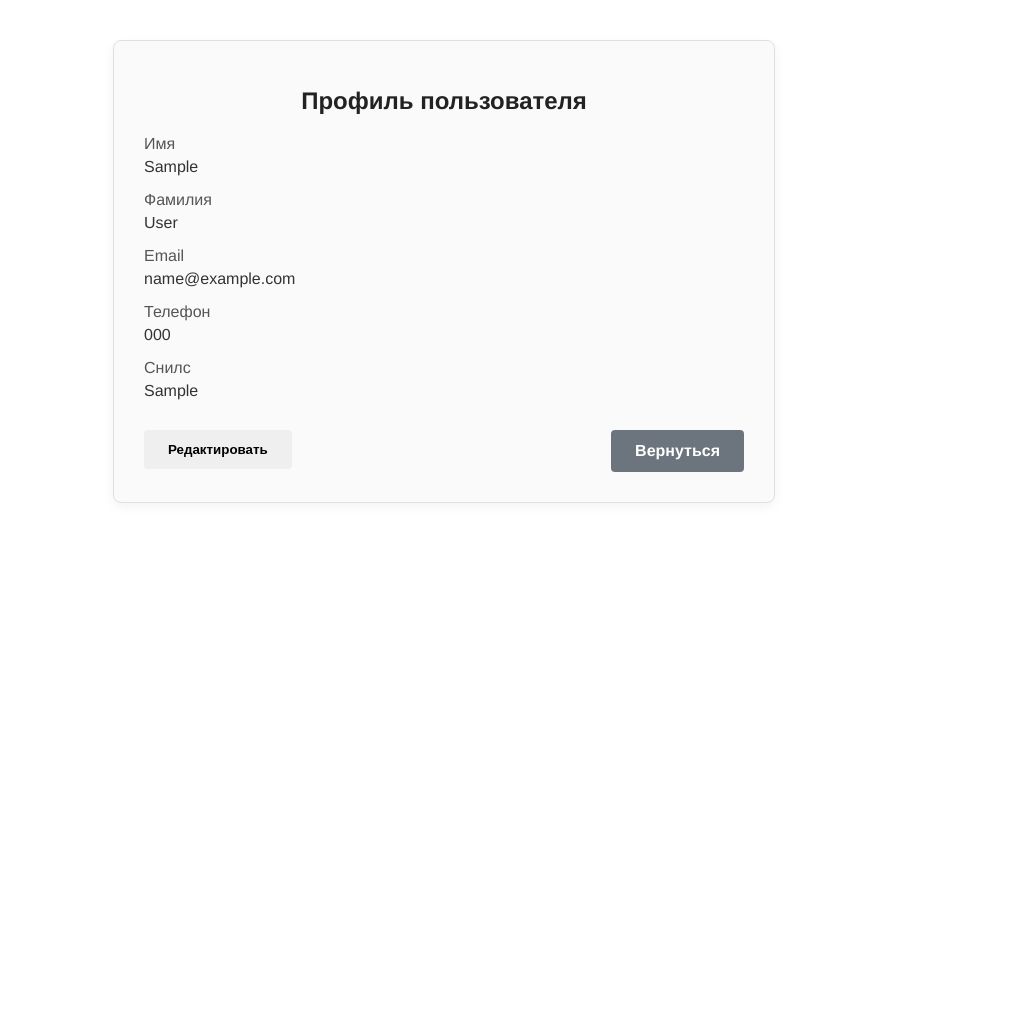
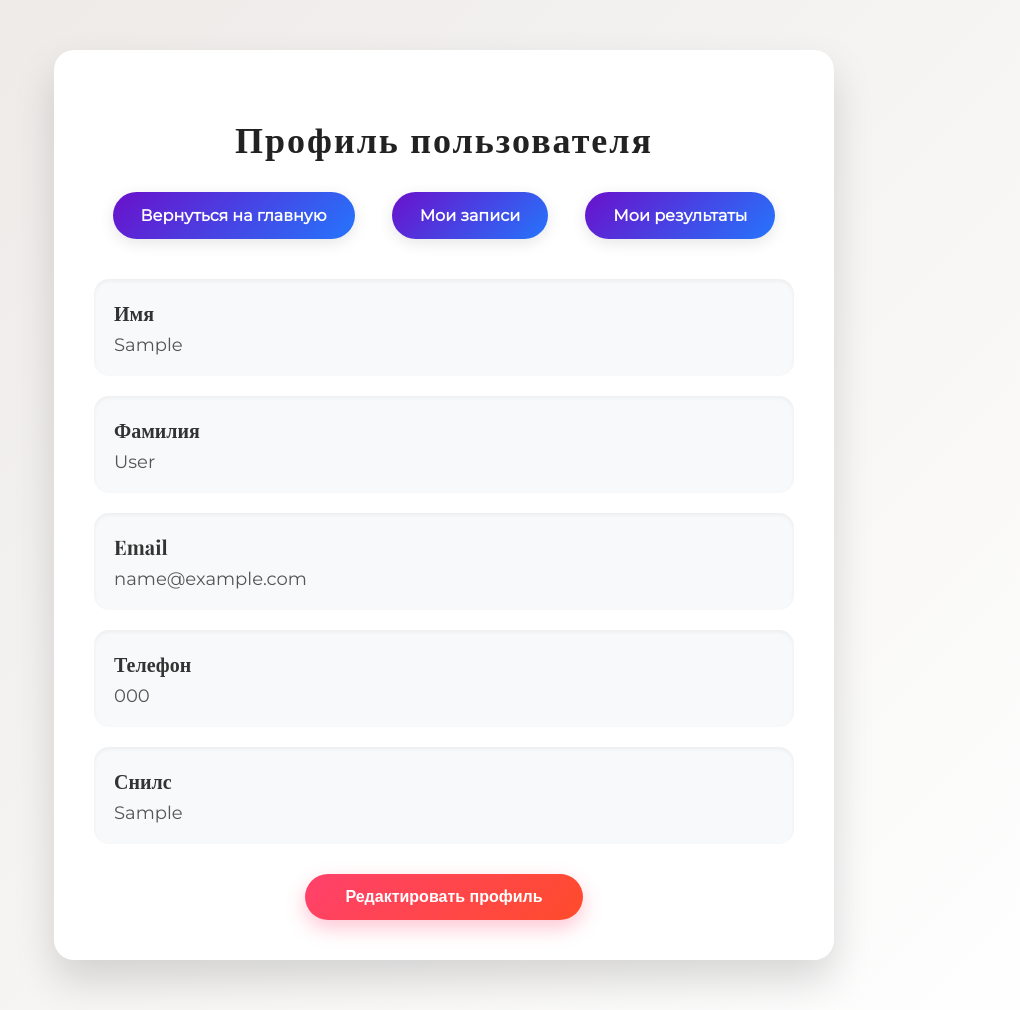
Before and after one commit to Jeirom/mvita, a Django app: page /users/profile/ in a window 1280 px wide. Shown: the whole page, without its empty margins (196-1216 px from the left). Before the commit the page ends 503 px from the top, so only its background shows below. Run offline with Django 5.2, Linux system fonts and the light colour scheme; a user stored in the database is signed in; tables that the repository leaves empty hold one stand-in row (values such as "Sample post").

Commit message:
Небольшие доработки по коду. Изменен шаблон профиля, добавлены кнопки в меню профиля "Результаты", "Диагностика"

```diff
--- a/config/settings.py
+++ b/config/settings.py
@@ -23,6 +23,7 @@ INSTALLED_APPS = [
     "rest_framework",
     "users",
     "mvita_main",
+
 ]
 
 MIDDLEWARE = [
--- a/mvita_main/models.py
+++ b/mvita_main/models.py
@@ -59,7 +59,8 @@ class Doctors(models.Model):
         blank=True,
         on_delete=CASCADE,
     )
-
+    image = models.ImageField(max_length=555, upload_to="mvita_main/", blank=True, null=True,
+                                            verbose_name="Фото врача")
 
 class Services(models.Model):
     """
--- a/users/templates/profile.html
+++ b/users/templates/profile.html
@@ -5,85 +5,157 @@
     <meta name="viewport" content="width=device-width, initial-scale=1.0"/>
     <title>Профиль пользователя</title>
     <style>
+        @import url('https://fonts.googleapis.com/css2?family=Playfair+Display:wght@700&family=Montserrat&display=swap');
+
         body {
-            font-family: 'Helvetica Neue', Helvetica, Arial, sans-serif;
-            background-color: #fff;
-            color: #333;
+            font-family: 'Montserrat', sans-serif;
+            background: linear-gradient(135deg, #ece9e6, #ffffff);
             margin: 0;
+            padding: 50px 20px;
+            display: flex;
+            justify-content: center;
+            align-items: center;
+            min-height: 100vh;
+        }
+
+        .container {
+            background: #fff;
+            max-width: 700px;
+            width: 100%;
+            border-radius: 20px;
+            box-shadow: 0 20px 40px rgba(0,0,0,0.15);
             padding: 40px;
+            position: relative;
+            overflow: hidden;
         }
-        .container {
-            max-width: 600px;
-            margin: auto;
-            border: 1px solid #e0e0e0;
-            border-radius: 8px;
-            padding: 30px;
-            box-shadow: 0 4px 12px rgba(0,0,0,0.05);
-            background-color: #fafafa;
+
+        h1 {
+            font-family: 'Playfair Display', serif;
+            font-size: 36px;
+            text-align: center;
+            margin-bottom: 30px;
+            color: #222;
+            letter-spacing: 2px;
         }
-        h1 {
-            font-size: 24px;
-            margin-bottom: 20px;
+
+        .buttons-top {
+            display: flex;
+            justify-content: space-around;
+            margin-bottom: 40px;
+        }
+
+        .btn {
+            padding: 14px 28px;
+            border-radius: 50px;
+            font-size: 16px;
             font-weight: 600;
-            text-align: center;
-            color: #222;
+            text-decoration: none;
+            transition: all 0.3s ease;
+            box-shadow: 0 4px 15px rgba(0,0,0,0.1);
         }
-        form {
-            display: flex;
-            flex-direction: column;
-        }
-        .field {
-            display: flex;
-            flex-direction: column;
-            margin-bottom: 15px;
-        }
-        label {
-            font-weight: 500;
-            margin-bottom: 5px;
-            color: #555;
-        }
-        input {
-            padding: 10px;
-            border: 1px solid #ccc;
-            border-radius: 4px;
-            font-family: inherit;
-            font-size: 14px;
-        }
-        .buttons {
-            margin-top: 30px;
-            display: flex;
-            justify-content: space-between;
-        }
-        a.button, button {
-            padding: 12px 24px;
-            border-radius: 4px;
-            text-decoration: none;
-            font-weight: 600;
-            transition: background-color 0.3s;
-            border: none;
-            cursor: pointer;
-        }
-        a.edit, button.save {
-            background-color: #007bff;
+
+        .btn-primary {
+            background: linear-gradient(135deg, #6a11cb, #2575fc);
             color: #fff;
         }
-        a.edit:hover, button.save:hover {
-            background-color: #0056b3;
+
+        .btn-primary:hover {
+            background: linear-gradient(135deg, #2575fc, #6a11cb);
         }
-        a.back {
+
+        .btn-secondary {
             background-color: #6c757d;
             color: #fff;
         }
-        a.back:hover {
-            background-color: #495057;
+
+        .btn-secondary:hover {
+            background-color: #5a6268;
+        }
+
+        .profile-details {
+            display: flex;
+            flex-direction: column;
+            gap: 20px;
+        }
+
+        .field {
+            background: #f8f9fa;
+            padding: 20px;
+            border-radius: 15px;
+            box-shadow: inset 0 2px 4px rgba(0,0,0,0.05);
+        }
+
+        .field label {
+            font-family: 'Playfair Display', serif;
+            font-size: 20px;
+            font-weight: 700;
+            color: #333;
+            display: block;
+            margin-bottom: 8px;
+        }
+
+        .field div {
+            font-size: 18px;
+            color: #555;
+        }
+
+        /* Кнопка редактировать */
+        .edit-btn {
+            display: block;
+            margin: 30px auto 0 auto;
+            padding: 14px 40px;
+            font-size: 16px;
+            font-weight: 700;
+            color: #fff;
+            background: linear-gradient(135deg, #ff416c, #ff4b2b);
+            border: none;
+            border-radius: 50px;
+            cursor: pointer;
+            box-shadow: 0 8px 20px rgba(255, 65, 108, 0.3);
+            transition: all 0.3s ease;
+        }
+
+        .edit-btn:hover {
+            background: linear-gradient(135deg, #ff4b2b, #ff416c);
+            box-shadow: 0 12px 25px rgba(255, 65, 108, 0.4);
+        }
+
+        /* Адаптивность */
+        @media(max-width: 768px){
+            body {
+                padding: 20px;
+            }
+            .container {
+                padding: 30px 20px;
+            }
+            h1 {
+                font-size: 28px;
+            }
+            .btn {
+                padding: 12px 24px;
+                font-size: 14px;
+            }
+            .field label {
+                font-size: 18px;
+            }
+            .field div {
+                font-size: 16px;
+            }
         }
     </style>
 </head>
 <body>
     <div class="container">
         <h1>Профиль пользователя</h1>
-        {% if not editing %}
-            <!-- Режим просмотра -->
+        <!-- Навигационные кнопки -->
+        <div class="buttons-top">
+            <a href="/mvita/doctors/" class="btn btn-primary">Вернуться на главную</a>
+            <a href="/mvita/record/" class="btn btn-primary">Мои записи</a>
+            <a href="/mvita/diagnostic/" class="btn btn-primary">Мои результаты</a>
+        </div>
+
+        <!-- Детали профиля -->
+        <div class="profile-details">
             <div class="field">
                 <label>Имя</label>
                 <div>{{ user.first_name }}</div>
@@ -104,50 +176,12 @@
                 <label>Снилс</label>
                 <div>{{ user.snils }}</div>
             </div>
-            <div class="buttons">
-                <!-- Кнопка переключения в режим редактирования -->
-                <form method="post" style="display:inline;">
-                    {% csrf_token %}
-                    <input type="hidden" name="edit" value="true" />
-                    <button type="submit" class="button edit">Редактировать</button>
-                </form>
-                <a href="/mvita/doctors/" class="button back">Вернуться</a>
-            </div>
-        {% else %}
-            <!-- Режим редактирования -->
-            <form method="post">
-                {% csrf_token %}
-                <div class="field">
-                    <label for="first_name">Имя</label>
-                    <input type="text" id="first_name" name="first_name" value="{{ user.first_name }}" required />
-                </div>
-                <div class="field">
-                    <label for="last_name">Фамилия</label>
-                    <input type="text" id="last_name" name="last_name" value="{{ user.last_name }}" required />
-                </div>
-                <div class="field">
-                    <label for="email">Email</label>
-                    <input type="email" id="email" name="email" value="{{ user.email }}" required />
-                </div>
-                <div class="field">
-                    <label for="phone">Телефон</label>
-                    <input type="text" id="phone" name="phone" value="{{ user.phone }}" />
-                </div>
-                <div class="field">
-                    <label for="snils">Снилс</label>
-                    <input type="text" id="snils" name="snils" value="{{ user.snils }}" />
-                </div>
-                <div class="buttons">
-                    <button type="submit" class="save">Сохранить</button>
-                    <!-- Кнопка отмены, возвращает в режим просмотра -->
-                    <form method="post" style="display:inline;">
-                        {% csrf_token %}
-                        <input type="hidden" name="cancel" value="true" />
-                        <button type="submit" class="button back">Отмена</button>
-                    </form>
-                </div>
-            </form>
-        {% endif %}
+        </div>
+
+        <!-- Кнопка редактирования профиля -->
+        <form action="{% url 'users:profile_edit' %}" method="get" style="text-align:center;">
+            <button type="submit" class="edit-btn">Редактировать профиль</button>
+        </form>
     </div>
 </body>
 </html>
--- a/users/urls.py
+++ b/users/urls.py
@@ -12,7 +12,7 @@ from users.views import (
     email_verification,
     CustomLogoutView,
     profile_view,
-    FeedbackCreateView,
+    FeedbackCreateView, profile_edit,
 )
 
 
@@ -52,4 +52,5 @@ urlpatterns = [
     ),
     path("profile/", profile_view, name="profile"),
     path("feedback/", FeedbackCreateView.as_view(), name="feedback"),
+    path("profile/edit/", profile_edit, name="profile_edit"),
 ]
--- a/users/views.py
+++ b/users/views.py
@@ -139,3 +139,8 @@ class FeedbackCreateView(CreateView):
 
     def form_valid(self, form):
         return super().form_valid(form)
+
+
+def profile_edit(request):
+    user = request.user
+    return render(request, "profile_edit.html", {"user": user})
```
Also changed, not shown: mvita_main/admin.py (+7 -0 lines), mvita_main/management/commands/add_services.py (+47 -7 lines), mvita_main/tests/test_models.py (added, +26 -0 lines), users/templates/profile_edit.html (added, +10 -0 lines), mvita_main/tests/__init__.py (added), mvita_main/tests/test_doctors.py (added).
